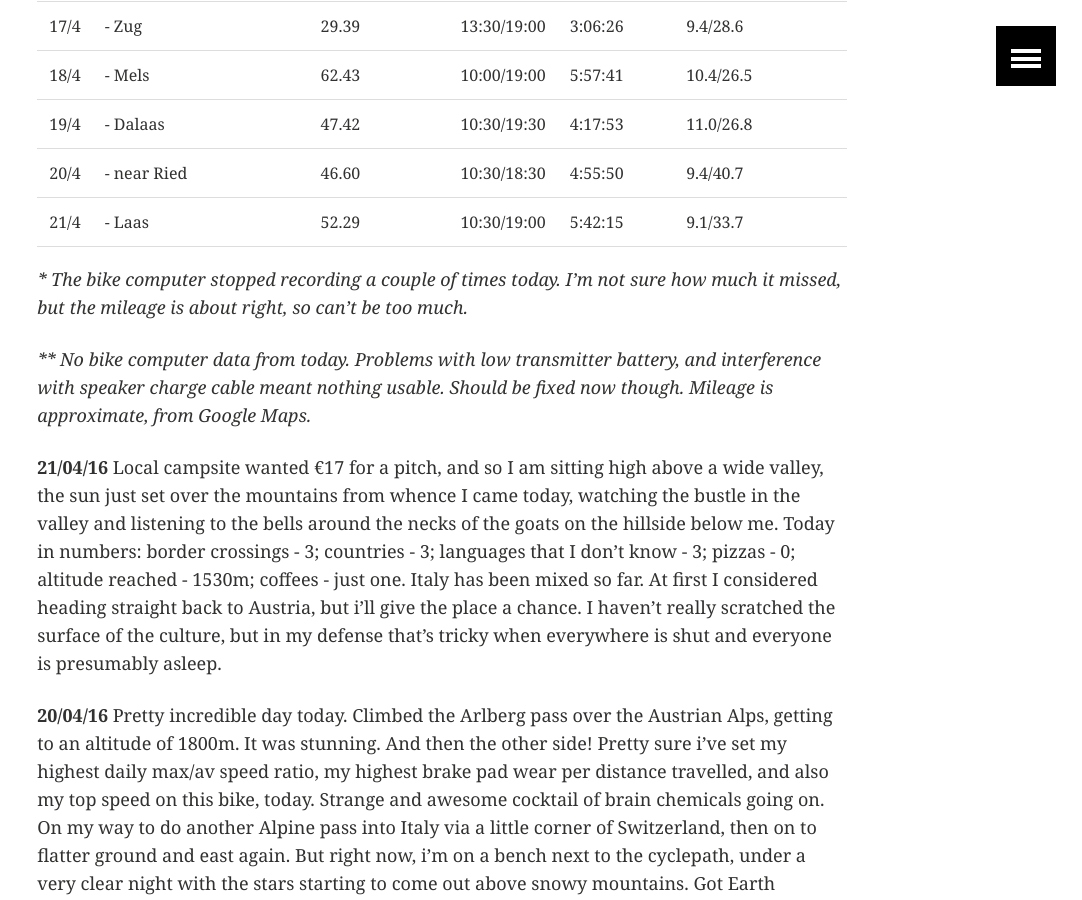
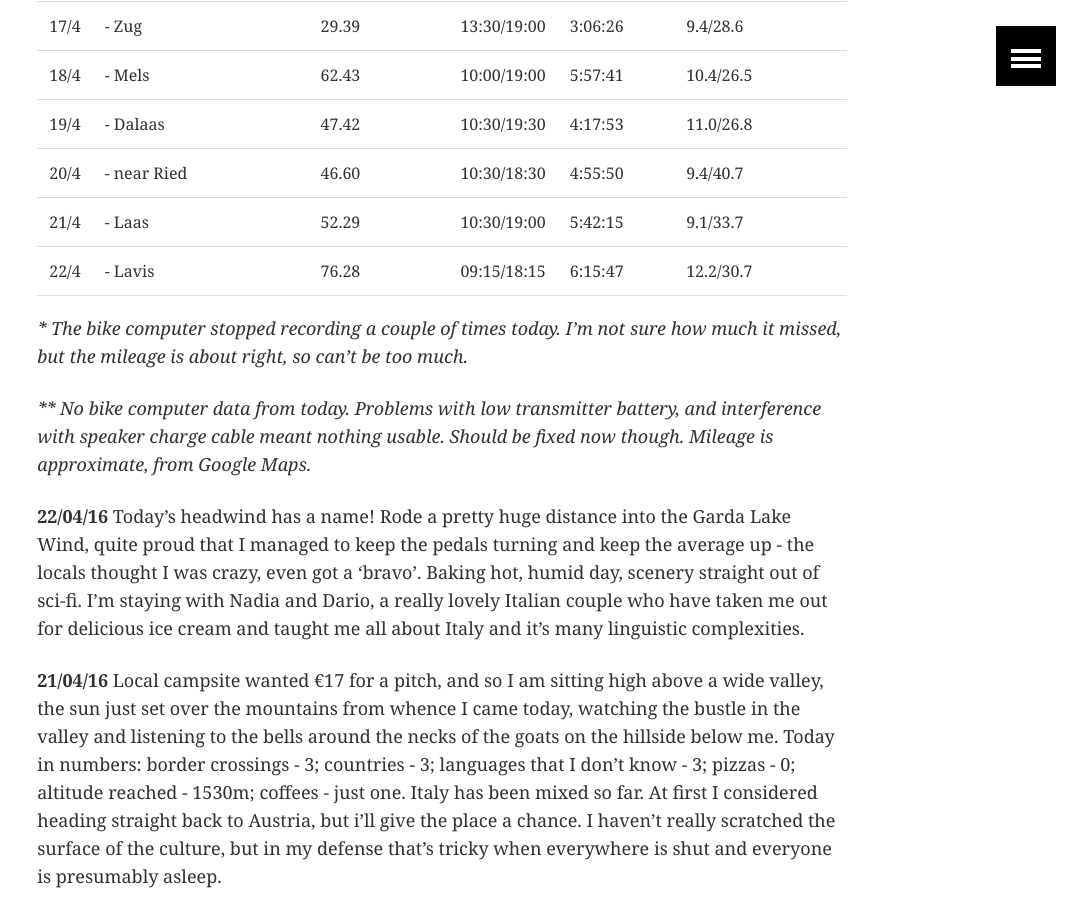
Before and after one commit to ArthurStart/git-blog, a Jekyll site: the page built from _posts/touring/2016-03-24-Quick-Update.md, in a window 1280 px wide and 900 px high, scrolled down 1538 px. Shown: the whole window, without its empty margins (198-1280 px from the left). Built offline with Jekyll 4.4.1, drawn with Linux system fonts in a browser that asks for light colours; comment, search, counter and statistics services are not loaded.

Commit message:
Update from Lavis

```diff
--- a/_posts/touring/2016-03-24-Quick-Update.md
+++ b/_posts/touring/2016-03-24-Quick-Update.md
@@ -39,11 +39,14 @@ image:
 | 19/4 | - Dalaas               | 47.42 | 10:30/19:30 | 4:17:53 | 11.0/26.8 |
 | 20/4 | - near Ried            | 46.60 | 10:30/18:30 | 4:55:50 |  9.4/40.7 |
 | 21/4 | - Laas                 | 52.29 | 10:30/19:00 | 5:42:15 |  9.1/33.7 |
+| 22/4 | - Lavis                | 76.28 | 09:15/18:15 | 6:15:47 | 12.2/30.7 |
 
 *\* The bike computer stopped recording a couple of times today. I'm not sure how much it missed, but the mileage is about right, so can't be too much.*
 
 *\*\* No bike computer data from today. Problems with low transmitter battery, and interference with speaker charge cable meant nothing usable. Should be fixed now though. Mileage is approximate, from Google Maps.*
 
+**22/04/16**
+Today's headwind has a name! Rode a pretty huge distance into the Garda Lake Wind, quite proud that I managed to keep the pedals turning and keep the average up - the locals thought I was crazy, even got a 'bravo'. Baking hot, humid day, scenery straight out of sci-fi. I'm staying with Nadia and Dario, a really lovely Italian couple who have taken me out for delicious ice cream and taught me all about Italy and it's many linguistic complexities.
 
 **21/04/16**
 Local campsite wanted €17 for a pitch, and so I am sitting high above a wide valley, the sun just set over the mountains from whence I came today, watching the bustle in the valley and listening to the bells around the necks of the goats on the hillside below me. Today in numbers: border crossings - 3; countries - 3; languages that I don't know - 3; pizzas - 0; altitude reached - 1530m; coffees - just one. Italy has been mixed so far. At first I considered heading straight back to Austria, but i'll give the place a chance. I haven't really scratched the surface of the culture, but in my defense that's tricky when everywhere is shut and everyone is presumably asleep.
```
